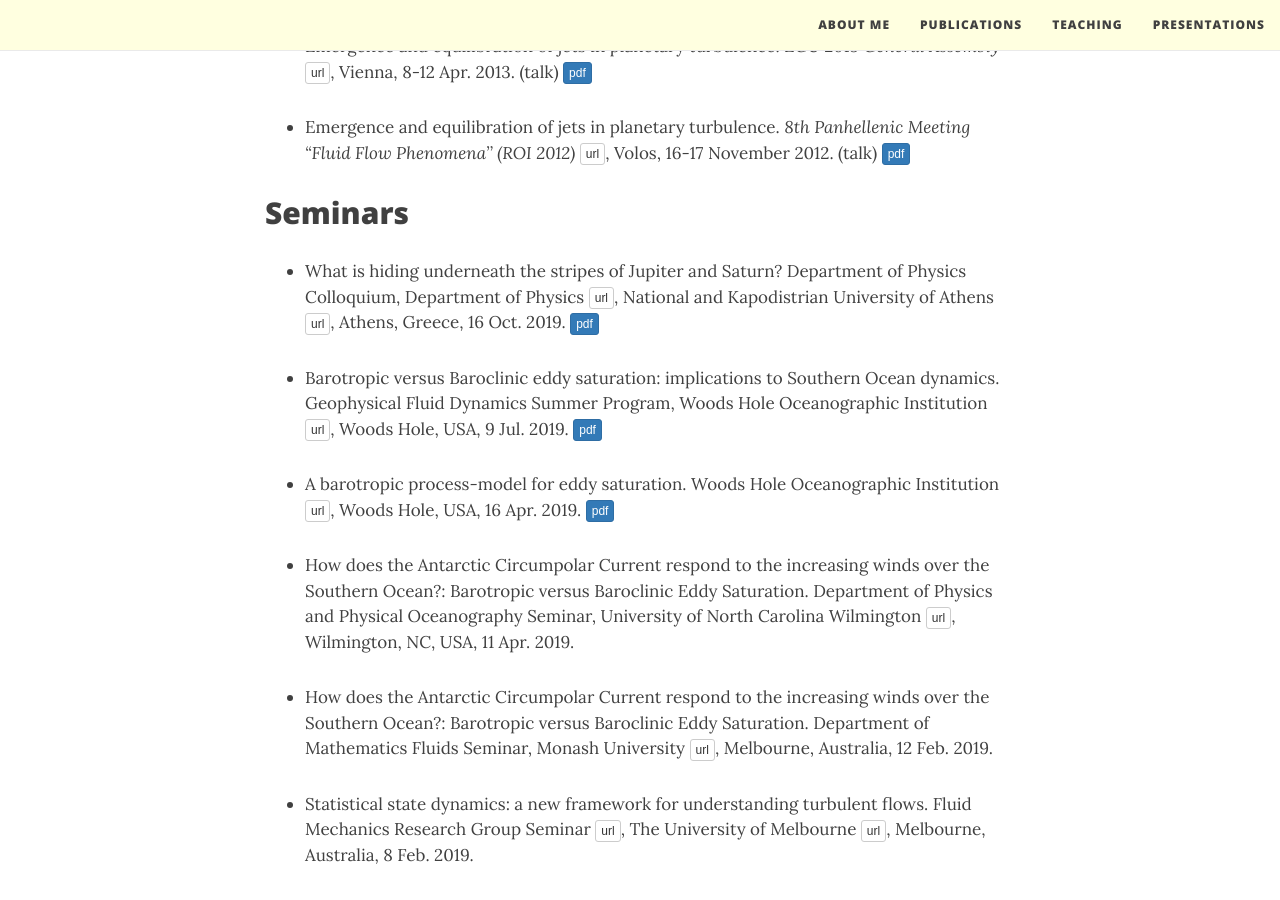
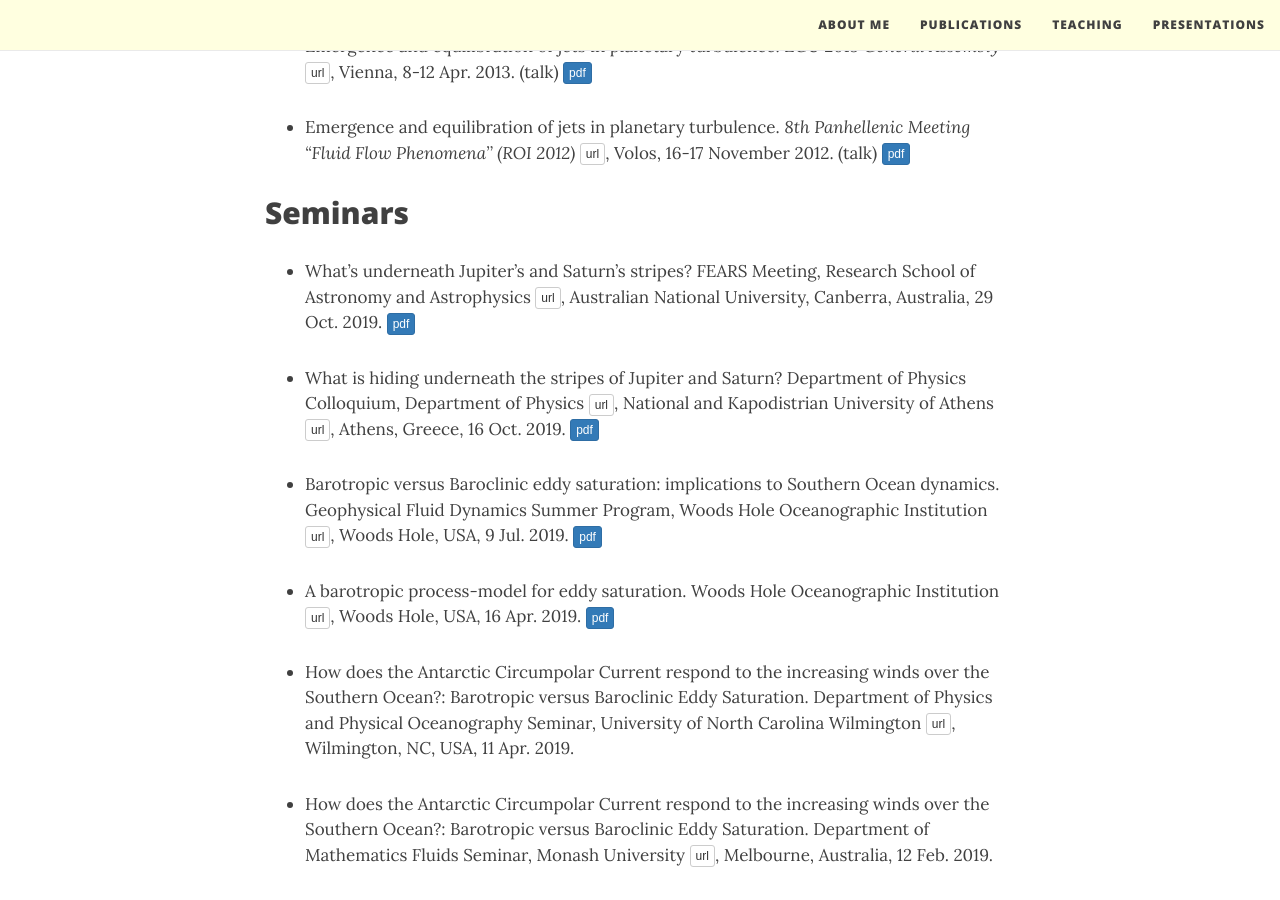
Before and after one commit to navidcy/navidcy.github.io, a Jekyll site: the page built from presentations.md, in a window 1280 px wide and 900 px high, scrolled down 1451 px. Built offline with Jekyll 4.4.1, drawn with Linux system fonts in a browser that asks for light colours; nearby versions of some CDN libraries.

Commit message:
adds RSAA presentation

```diff
--- a/presentations.md
+++ b/presentations.md
@@ -38,6 +38,8 @@ title: Presentations
 
 ## Seminars
 
+- What's underneath Jupiter's and  Saturn's stripes? FEARS Meeting, Research School of Astronomy and Astrophysics [<span class="btn btn-default btn-xs{{end}}" style="font-family:sans-serif;">url</span>][RSAA-site]{:target="_blank"}, Australian National University, Canberra, Australia, 29 Oct. 2019. [<span class="btn btn-primary btn-xs{{end}}" style="font-family:sans-serif;">pdf</span>][RSAA-Oct2019]
+
 - What is hiding underneath the stripes of Jupiter and Saturn? Department of Physics Colloquium, Department of Physics [<span class="btn btn-default btn-xs{{end}}" style="font-family:sans-serif;">url</span>][PhysUoA-site]{:target="_blank"}, National and Kapodistrian University of Athens [<span class="btn btn-default btn-xs{{end}}" style="font-family:sans-serif;">url</span>][UoA-site]{:target="_blank"}, Athens, Greece, 16 Oct. 2019. [<span class="btn btn-primary btn-xs{{end}}" style="font-family:sans-serif;">pdf</span>][UoA-Oct2019]
 
 - Barotropic versus Baroclinic eddy saturation: implications to Southern Ocean dynamics. Geophysical Fluid Dynamics Summer Program, Woods Hole Oceanographic Institution [<span class="btn btn-default btn-xs{{end}}" style="font-family:sans-serif;">url</span>][GFD-site]{:target="_blank"}, Woods Hole, USA, 9 Jul. 2019. [<span class="btn btn-primary btn-xs{{end}}" style="font-family:sans-serif;">pdf</span>][GFD_July2019]
@@ -74,6 +76,7 @@ title: Presentations
 
 - Verification of the predictions of SSST in nonlinear simulations. 2nd  Meeting of "Zonal Jets and Eddies" team, International Space Science Institute (ISSI) [<span class="btn btn-default btn-xs{{end}}" style="font-family:sans-serif;">url</span>][ISSI-site]{:target="_blank"}, Bern, Switzerland, 2-5 Apr. 2013. [<span class="btn btn-primary btn-xs{{end}}" style="font-family:sans-serif;">pdf</span>][ISSI_Apr2013]
 
+[RSAA-Oct2019]: RSAA-MagneticViscosity_Oct2019.pdf
 [UoA-Oct2019]: UoA-MagneticViscosity_Oct2019.pdf
 [WHOI-Apr2019]: WHOI_Apr2019.pdf
 [GFDL-Dec2018]: GFDL_Dec2018.pdf
```
Also changed, not shown: other parts of presentations.md (+1 -0 lines), 1 other file.
